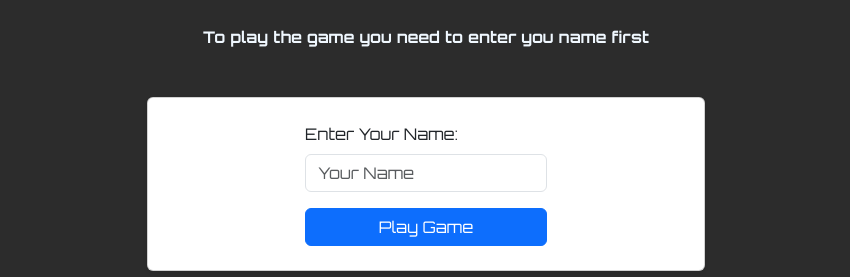
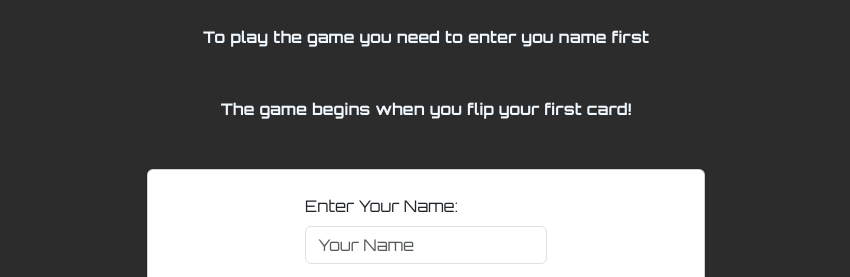
Before and after one commit to xhesjana1/flag-memory-game, a plain HTML site: page index.html in a window 1280 px wide. Shown: the part 119-396 px from the top of the page, without its empty margins (214-1064 px from the left). Drawn offline with nearby package versions, Linux system fonts and the light colour scheme.

Commit message:
feat: add paragraph to index.html

```diff
--- a/index.html
+++ b/index.html
@@ -23,6 +23,7 @@
     <div class="container mt-5">
         <h1 class="text-center mb-5"><i class="fa-solid fa-flag"></i> Flag Memory Game</h1>
         <P class="text-center mb-5"><strong>To play the game you need to enter you name first</strong></P>
+        <p class="text-center mb-5"><strong>The game begins when you flip your first card!</strong></p>
 
         <div id="user-info" class="card p-4 shadow-sm justify-content-center">
             <form action="game.html">
```
